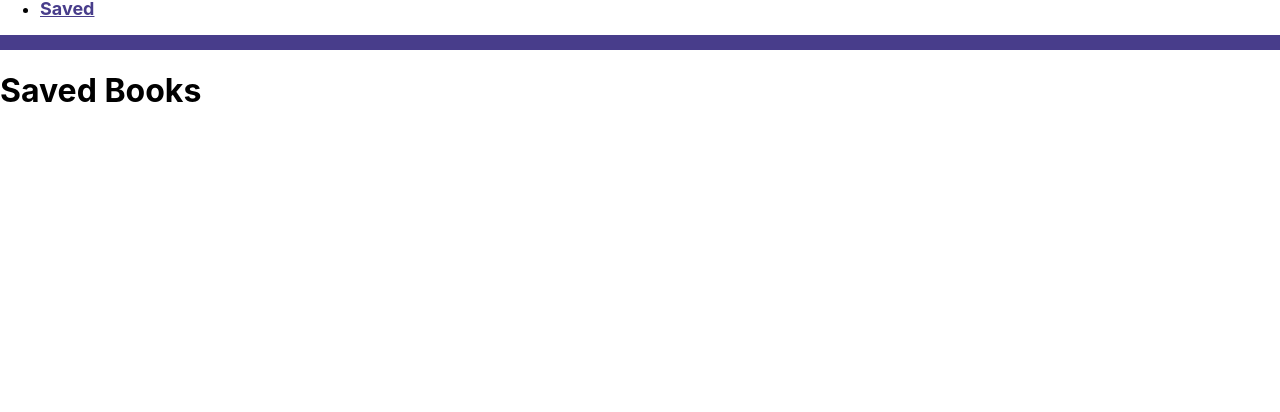
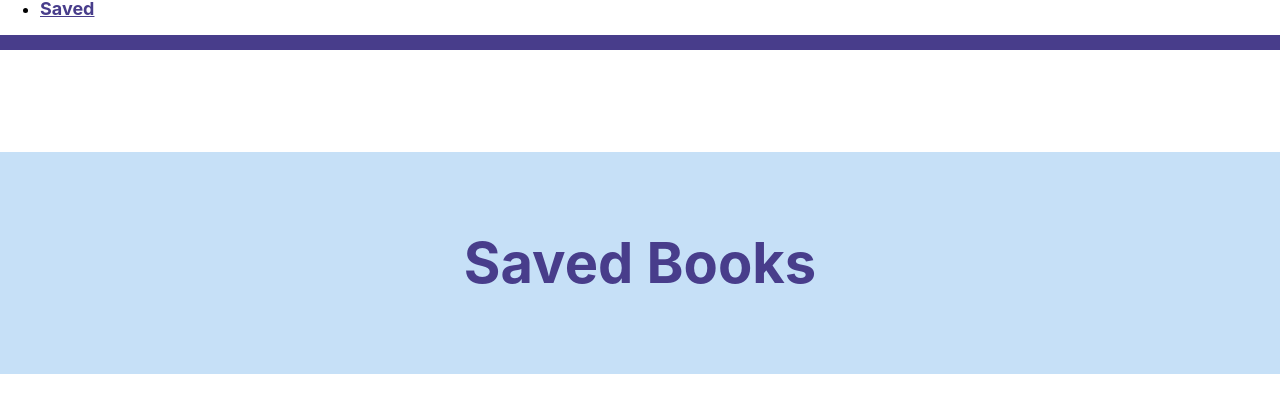
Before and after one commit to MeganLCoppins/Book-Finder, a React (Create React App) app in the folder client/: page /saved in a window 1280 px wide. Shown: the part 166-578 px from the top of the page. Built offline with nearby package versions, Linux system fonts and the light colour scheme; the HTML template or start-up script is replaced by a standard one.

Commit message:
added header to saved page

```diff
--- a/client/src/pages/saved.js
+++ b/client/src/pages/saved.js
@@ -2,7 +2,7 @@ import React from "react";
 
 function Saved(){
     return(
-        <h1>Saved Books</h1>
+        <h1 style={{background: "rgb(198, 224, 247)", color: "darkslateblue", textAlign: "center", padding: "6%", marginTop: "8%", fontSize: "3.5rem"}}>Saved Books</h1>
     )
 }
 export default Saved;
```
